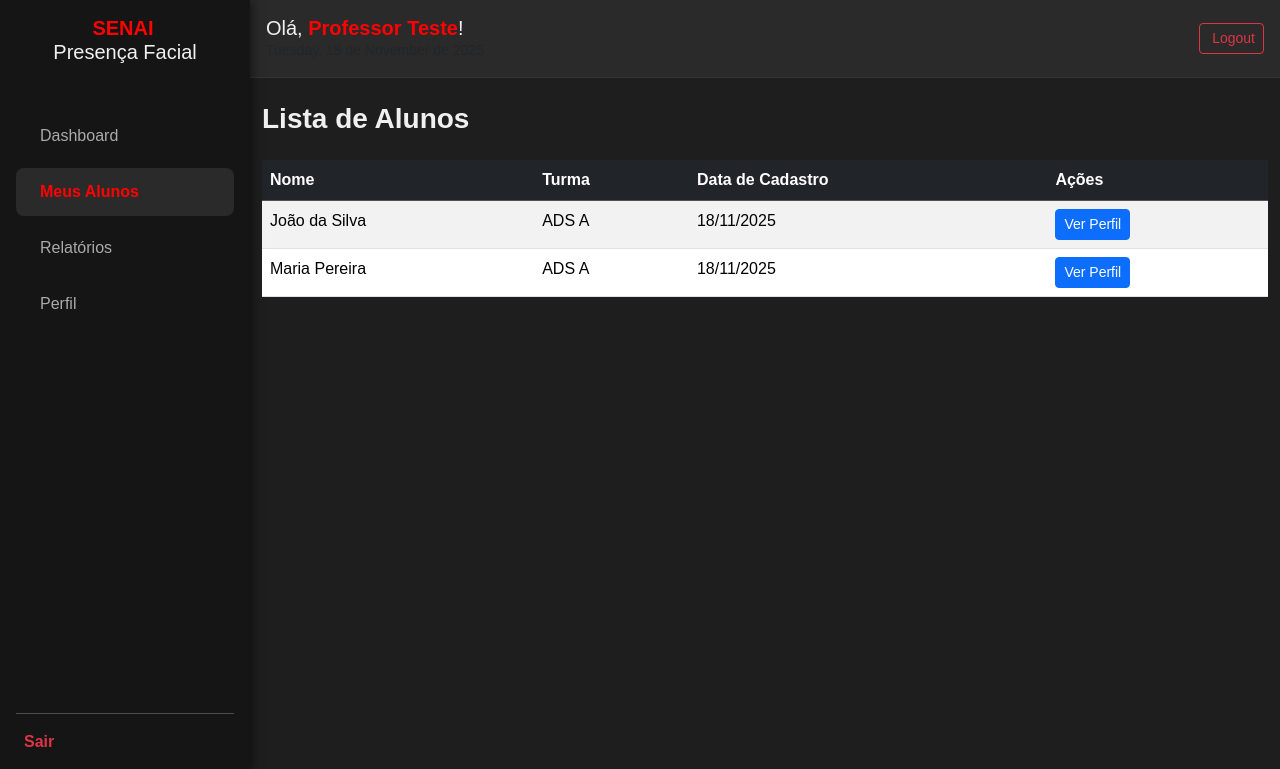
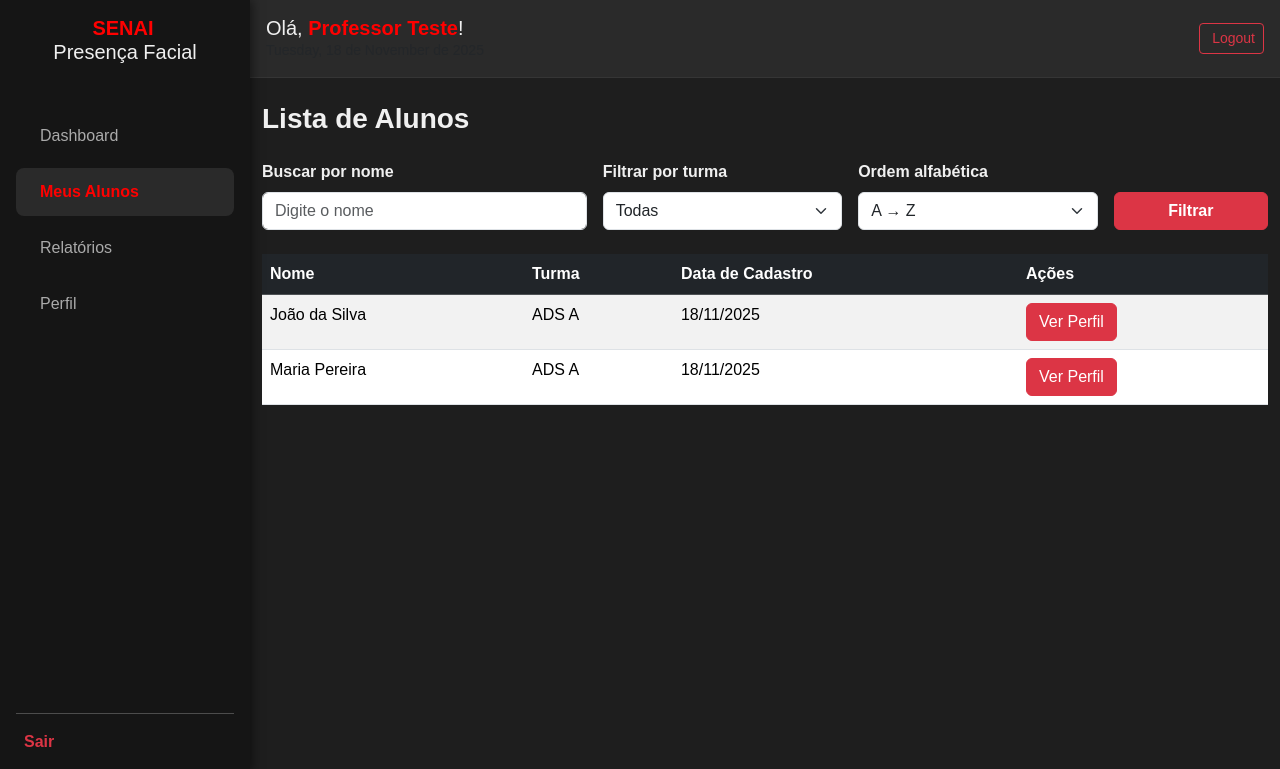
Before and after one commit to BrunoDuranTeodoro/PresencaBox, a Flask app: page /professor/alunos in a window 1280 px wide. Shown: the top 769 px of the page. Run offline with Flask 3, Linux system fonts and the light colour scheme; the visitor is signed in with stand-in values (Sample User, id 1); data comes from the database, SQL or seed files in the repository; data that the repository does not hold is empty.

Commit message:
UPDATE: Fazendo com que a tela de Meus Alunos funcione e filtre os alunos

```diff
--- a/app.py
+++ b/app.py
@@ -52,6 +52,11 @@ def cadastrar():
 def professor_alunos():
     professor_id = session.get("professor_id")
 
+    # Recebendo filtros da URL
+    filtro_turma = request.args.get("turma")
+    busca_nome = request.args.get("busca")
+    ordem = request.args.get("ordem", "asc")  # asc ou desc
+
     try:
         conn = get_db_connection()
         cursor = conn.cursor(dictionary=True)
@@ -65,14 +70,32 @@ def professor_alunos():
         """, (professor_id,))
         turmas = cursor.fetchall()
 
-        # Buscar alunos dessas turmas
-        cursor.execute("""
+        # Montar query dinamicamente
+        query = """
             SELECT a.id, a.nome, a.data_cadastro, t.nome AS turma
             FROM alunos a
             JOIN turmas t ON a.turma_id = t.id
             WHERE t.professor_id = %s
-            ORDER BY t.nome, a.nome
-        """, (professor_id,))
+        """
+        params = [professor_id]
+
+        # Filtro por turma
+        if filtro_turma and filtro_turma != "todas":
+            query += " AND t.id = %s"
+            params.append(filtro_turma)
+
+        # Filtro por nome (busca)
+        if busca_nome:
+            query += " AND a.nome LIKE %s"
+            params.append(f"%{busca_nome}%")
+
+        # Ordenação
+        if ordem == "desc":
+            query += " ORDER BY a.nome DESC"
+        else:
+            query += " ORDER BY a.nome ASC"
+
+        cursor.execute(query, params)
         alunos = cursor.fetchall()
 
         cursor.execute("SELECT nome FROM professores WHERE id = %s", (professor_id,))
@@ -86,6 +109,9 @@ def professor_alunos():
             nome=prof["nome"],
             turmas=turmas,
             alunos=alunos,
+            filtro_turma=filtro_turma,
+            busca_nome=busca_nome,
+            ordem=ordem,
             hoje=datetime.now(),
             current_year=datetime.now().year
         )
@@ -93,6 +119,7 @@ def professor_alunos():
     except Exception as e:
         print("Erro:", e)
         return "Erro interno ao carregar alunos", 500
+
 
 # ===== Página de Relatorios ===============
 @app.route('/professor/relatorios')
--- a/templates/Professor/meusAlunos.html
+++ b/templates/Professor/meusAlunos.html
@@ -15,7 +15,7 @@
     <!-- Sidebar -->
     <div class="sidebar d-flex flex-column p-3">
         <div class="sidebar-header text-center mb-5">
-            <span class="fw-bold me-1">SENAI</span><br />Presença Facial
+            <span class="fw-bold me-1">SENAI</span><br>Presença Facial
         </div>
 
         <ul class="nav flex-column mb-auto">
@@ -44,7 +44,7 @@
             </li>
         </ul>
 
-        <hr />
+        <hr>
 
         <div class="dropdown">
             <a href="{{ url_for('logout_professor') }}" class="d-flex align-items-center text-decoration-none">
@@ -60,9 +60,7 @@
         <header class="main-header p-3 mb-4 d-flex justify-content-between align-items-center">
             <div class="welcome-info">
                 <h5 class="mb-0">Olá, <span class="text-senai-red fw-bold">{{ nome }}</span>!</h5>
-                <p class="text-muted small mb-0">
-                    {{ hoje.strftime("%A, %d de %B de %Y") }}
-                </p>
+                <p class="text-muted small mb-0">{{ hoje.strftime("%A, %d de %B de %Y") }}</p>
             </div>
 
             <a href="{{ url_for('logout_professor') }}" class="btn btn-sm btn-outline-danger">
@@ -70,10 +68,46 @@
             </a>
         </header>
 
-        <!-- Conteúdo da página -->
         <div class="container">
 
             <h3 class="mb-4 fw-bold">Lista de Alunos</h3>
+
+            <!-- Filtros -->
+            <form method="GET" class="row g-3 mb-4">
+
+                <div class="col-md-4">
+                    <label class="form-label fw-bold">Buscar por nome</label>
+                    <input type="text" name="busca" class="form-control"
+                           placeholder="Digite o nome"
+                           value="{{ busca_nome or '' }}">
+                </div>
+
+                <div class="col-md-3">
+                    <label class="form-label fw-bold">Filtrar por turma</label>
+                    <select name="turma" class="form-select">
+                        <option value="todas">Todas</option>
+                        {% for t in turmas %}
+                            <option value="{{ t.id }}"
+                              {% if filtro_turma == t.id|string %}selected{% endif %}>
+                              {{ t.nome }}
+                            </option>
+                        {% endfor %}
+                    </select>
+                </div>
+
+                <div class="col-md-3">
+                    <label class="form-label fw-bold">Ordem alfabética</label>
+                    <select name="ordem" class="form-select">
+                        <option value="asc" {% if ordem == 'asc' %}selected{% endif %}>A → Z</option>
+                        <option value="desc" {% if ordem == 'desc' %}selected{% endif %}>Z → A</option>
+                    </select>
+                </div>
+
+                <div class="col-md-2 d-flex align-items-end">
+                    <button class="btn btn-danger w-100 fw-bold">Filtrar</button>
+                </div>
+
+            </form>
 
             {% if alunos %}
             <table class="table table-striped table-hover">
@@ -92,7 +126,7 @@
                         <td>{{ aluno.turma }}</td>
                         <td>{{ aluno.data_cadastro.strftime("%d/%m/%Y") }}</td>
                         <td>
-                            <a class="btn btn-sm btn-primary" href="#">
+                            <a class="btn btn-danger" href="#">
                                 Ver Perfil
                             </a>
                         </td>
@@ -102,7 +136,7 @@
             </table>
 
             {% else %}
-                <p class="text-muted">Nenhum aluno cadastrado ainda.</p>
+                <p class="text-muted">Nenhum aluno encontrado com os filtros aplicados.</p>
             {% endif %}
 
         </div>
```
